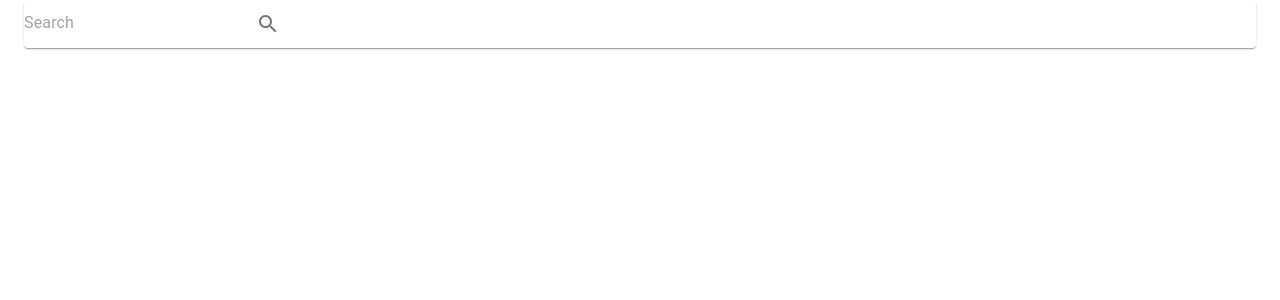
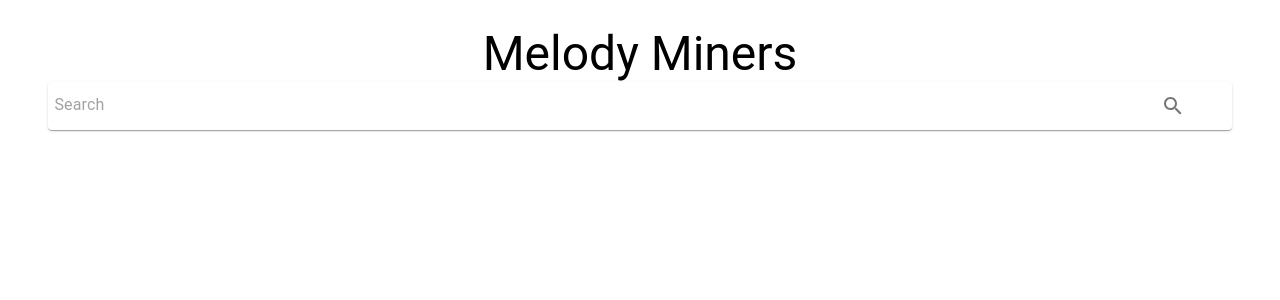
Before and after one commit to CSE-5914-Capstone/frontend, a React (Create React App) app: page / in a window 1280 px wide. Shown: the top 300 px of the page. Built offline with nearby package versions, Linux system fonts and the light colour scheme.

Commit message:
Formatted search bar with title

```diff
--- a/src/App.css
+++ b/src/App.css
@@ -1,38 +1,8 @@
-.App {
+.app-container {
+  padding: 2%;
+  margin: 0 !important;
+  max-width: 100% !important;
+}
+.center-text {
   text-align: center;
 }
-
-.App-logo {
-  height: 40vmin;
-  pointer-events: none;
-}
-
-@media (prefers-reduced-motion: no-preference) {
-  .App-logo {
-    animation: App-logo-spin infinite 20s linear;
-  }
-}
-
-.App-header {
-  background-color: #282c34;
-  min-height: 100vh;
-  display: flex;
-  flex-direction: column;
-  align-items: center;
-  justify-content: center;
-  font-size: calc(10px + 2vmin);
-  color: white;
-}
-
-.App-link {
-  color: #61dafb;
-}
-
-@keyframes App-logo-spin {
-  from {
-    transform: rotate(0deg);
-  }
-  to {
-    transform: rotate(360deg);
-  }
-}
--- a/src/App.js
+++ b/src/App.js
@@ -1,36 +1,18 @@
-import logo from './logo.svg';
 import './App.css';
-import Container from "@material-ui/core/Container"
-import { IconButton, InputBase, Paper } from '@material-ui/core';
-import SearchIcon from '@material-ui/icons/Search'
+import SearchBar from './components/SearchBar'
+import { Box, Container, Typography } from '@material-ui/core';
 
 function App() {
   return (
-    // <div className="App">
-    //   <header className="App-header">
-    //     <img src={logo} className="App-logo" alt="logo" />
-    //     <p>
-    //       Edit <code>src/App.js</code> and save to reload.
-    //     </p>
-    //     <a
-    //       className="App-link"
-    //       href="https://reactjs.org"
-    //       target="_blank"
-    //       rel="noopener noreferrer"
-    //     >
-    //       Learn React
-    //     </a>
-    //   </header>
-    // </div>
-    <Container>
-      <Paper component="form">
-        <InputBase
-          placeholder='Search'
-        />
-        <IconButton type="submit" aria-label='search'>
-          <SearchIcon />
-        </IconButton>
-      </Paper>
+    <Container className='app-container'>
+      <Container className='center-text'>
+        <Typography variant='h3'>
+          Melody Miners
+        </Typography>
+      </Container>
+      <Container>
+        <SearchBar />
+      </Container>
     </Container>
   );
 }
--- /dev/null
+++ b/src/components/SearchBar.css
@@ -0,0 +1,9 @@
+.input {
+  width: 90%;
+  padding: 0.5vw;
+}
+.icon {
+  display: flex;
+  justify-content: center;
+  width: 10%;
+}
--- /dev/null
+++ b/src/components/SearchBar.js
@@ -0,0 +1,21 @@
+import { Paper, InputBase, IconButton } from "@material-ui/core"
+import SearchIcon from "@material-ui/icons/Search"
+import './SearchBar.css'
+
+// TODO Fix search bar bug
+  // Height increases when deleting last character from search bar
+function SearchBar() {
+  return (
+    <Paper component="form">
+      <InputBase
+        className='input'
+        placeholder='Search'
+      />
+      <IconButton type="submit" className="icon" aria-label='search'>
+        <SearchIcon />
+      </IconButton>
+    </Paper>
+  )
+}
+
+export default SearchBar
```
